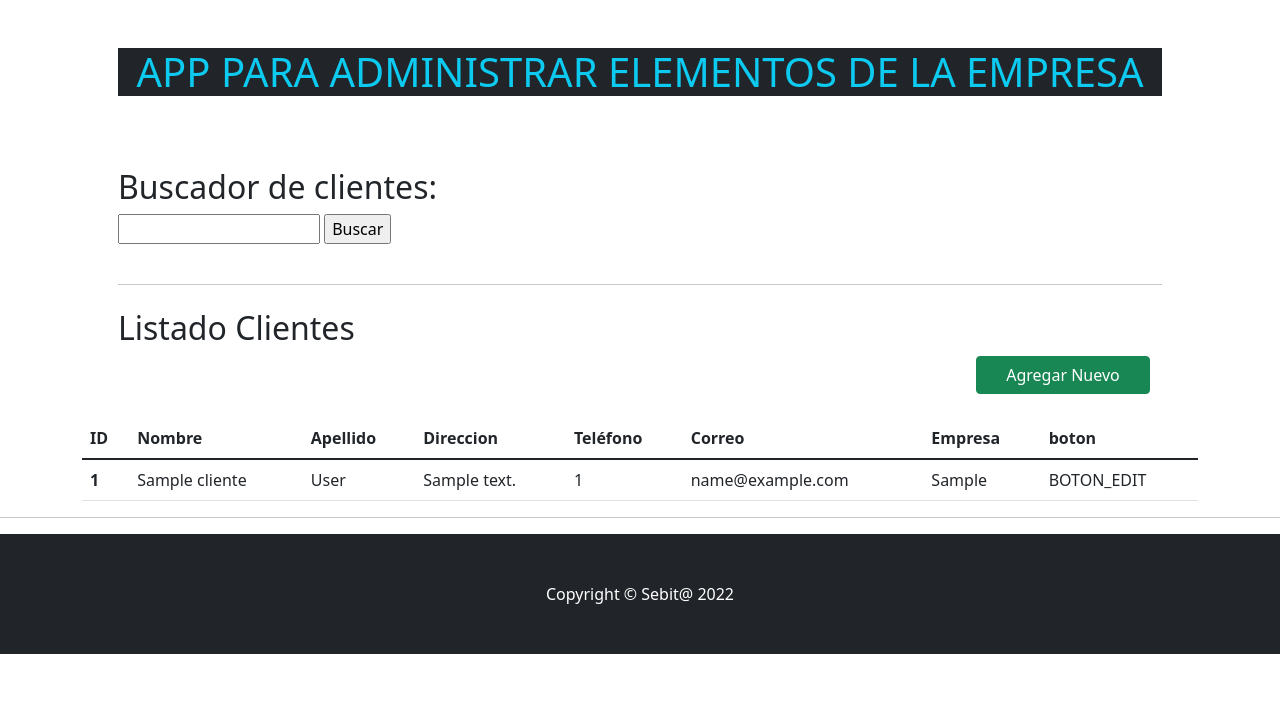
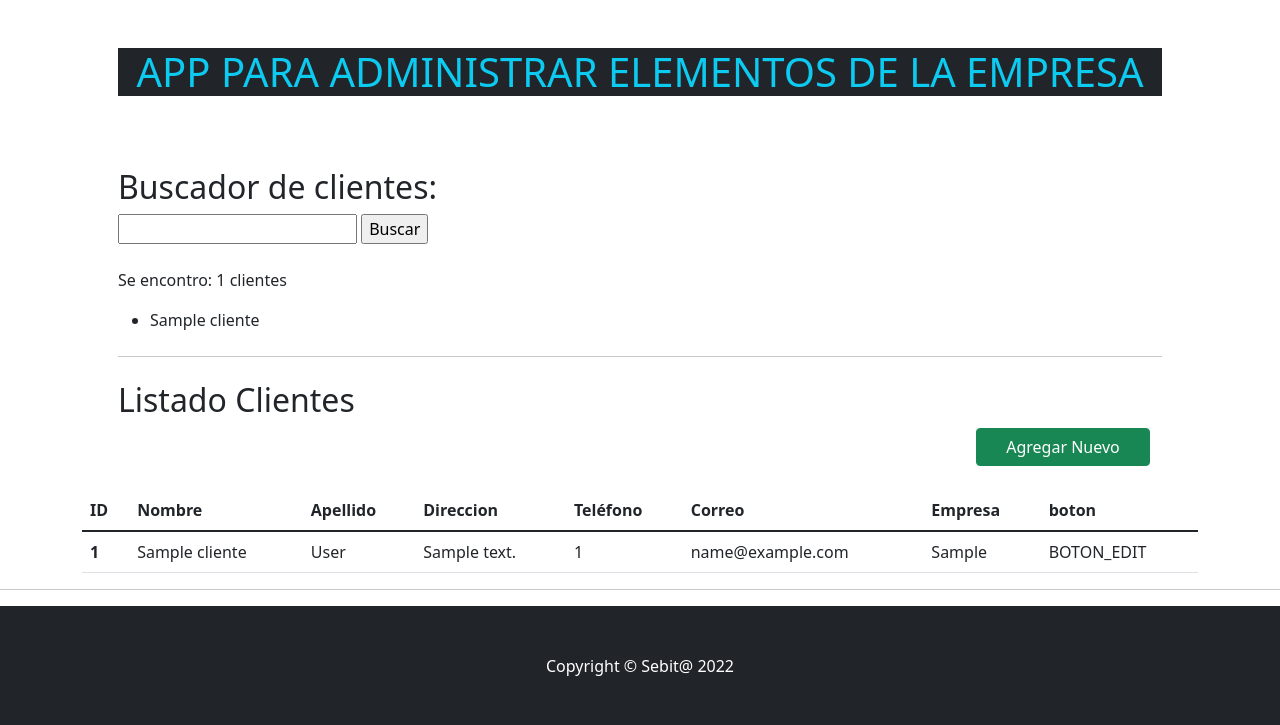
Before and after one commit to sebastianscheel/Entrega_Desafio_CODER, a Django app: page /my_app1/clientes/ in a window 1280 px wide. Shown: the part 56-781 px from the top of the page. Run offline with Django 4.2, Linux system fonts and the light colour scheme; tables that the repository leaves empty hold one stand-in row (values such as "Sample post"); some libraries are stand-ins or nearby versions.

Commit message:
buscqueda fallida

```diff
--- a/my_app1/templates/my_app1/cliente_list.html
+++ b/my_app1/templates/my_app1/cliente_list.html
@@ -2,16 +2,31 @@
 {% load static %}
 
 {% block my_app1_content %}
+{% block my_app1_buscar%}
 <!-- Buscador -->
 <div class="row col-12 justify-content-end mb-2 pr-0">
     <!-- Buscador -->
-    <form action="../../form-result.php" method="post" target="_blank">
+    <form action="{% url 'my_app1:cliente_list' %}" method="GET">
       <p>
-        <h2>Buscador de clientes:</h2> <input type="search" name="busquedacodigo" size="16rem" maxlength="35">
+        <h2>Buscador de clientes:</h2>
+        <input type="text" name="busqueda" size="20rem" maxlength="25" >
         <input type="submit" value="Buscar">
       </p>
     </form>
 </div>
+{% if clientes %}
+<p>Se encontro: {{clientes|length}} clientes</p>
+<ul>
+  {% for cliente in clientes %}
+    <li>
+      {{cliente.name}}
+    </li>
+  {% endfor %}
+</ul>
+{% else %}
+  <p>No existe</p>
+{% endif %}
+{% endblock %}
 <!-- Divider-->
 <hr class="my-4" />
 
--- a/my_app1/urls.py
+++ b/my_app1/urls.py
@@ -7,4 +7,5 @@ app_name = "my_app1"
 urlpatterns = [
     path("clientes/",view=views.clientes, name="cliente_list"),
     path("clientes/add",view=views.create_client, name="cliente_add"),
+    path("clientes/search",view=views.search_client,name="cliente_search"),
 ]
--- a/my_app1/views.py
+++ b/my_app1/views.py
@@ -1,3 +1,4 @@
+from django.http import HttpResponse
 from django.shortcuts import render
 from django.contrib import messages
 from django.db.models import Q
@@ -60,3 +61,14 @@ def clientes(request):
         context={"clientes": Cliente.objects.all()},
         template_name="my_app1/cliente_list.html",
     )
+
+def search_client(request):
+
+    if request.GET["busqueda"]:
+        cliente=request.GET["busqueda"]
+        clientes=Cliente.objects.filter(name__icontrains=cliente)
+        return render(request, "my_app1/cliente_list.html",{"clientes":clientes,"query":cliente})
+    else:
+        mensaje=" Sin nada"
+
+    return HttpResponse(mensaje)
```
